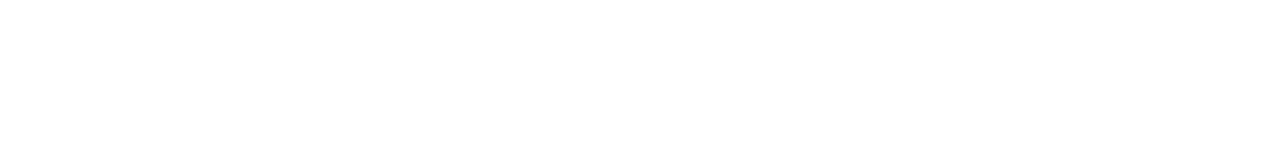
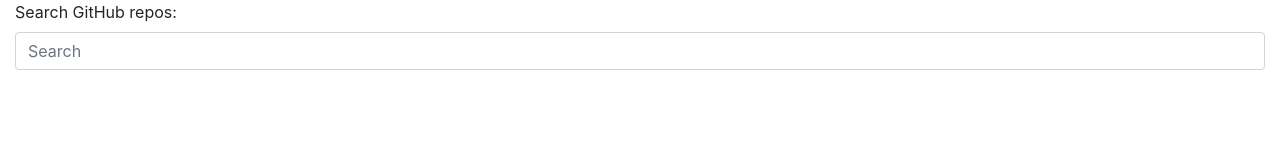
Before and after one commit to patw0929/rxjs-test-practice, a website: page index.html in a window 1280 px wide. Drawn offline with nearby package versions, Linux system fonts and the light colour scheme.

Commit message:
Move script before body, and add bootstrap style

```diff
--- a/index.html
+++ b/index.html
@@ -5,9 +5,22 @@
   <meta name="viewport" content="width=device-width, initial-scale=1.0">
   <meta http-equiv="X-UA-Compatible" content="ie=edge">
   <title>Document</title>
-  <script src="src/main.js"></script>
+  <link rel="stylesheet" href="https://stackpath.bootstrapcdn.com/bootstrap/4.2.1/css/bootstrap.min.css">
 </head>
 <body>
+  <div class="container-fluid">
+    <div class="form-group">
+      <label for="search-input">
+        Search GitHub repos:
+      </label>
 
+      <input type="text" class="form-control" id="search-input" placeholder="Search" />
+    </div>
+
+    <ul id="results" class="list-group">
+    </ul>
+  </div>
+
+  <script src="src/main.js"></script>
 </body>
 </html>
```
